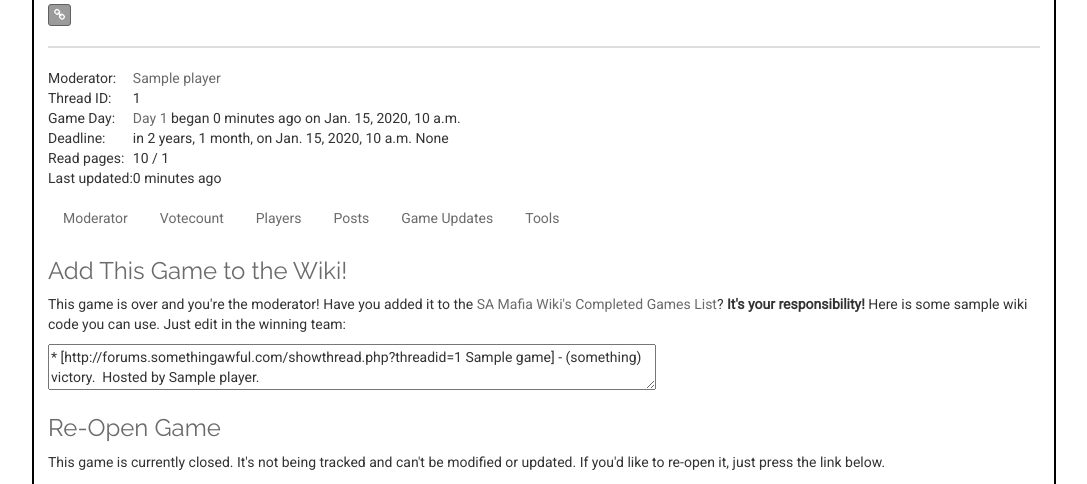
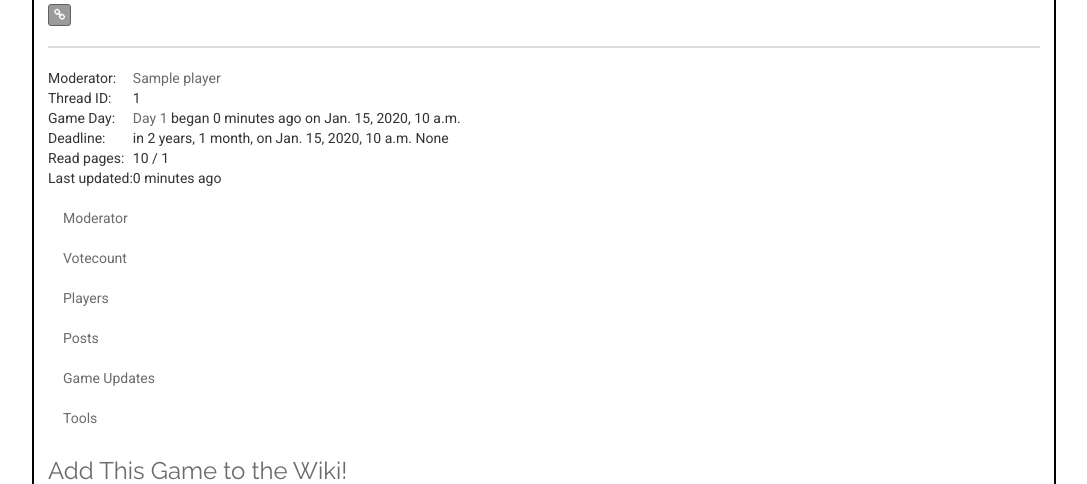
Before and after one commit to aletson/votefinder-web, a Django app: template votefinder/main/templates/game.html in a window 1280 px wide. Shown: the part 154-638 px from the top of the page, without its empty margins (96-1183 px from the left). Run offline with Django 3.2, Linux system fonts and the light colour scheme; tables that the repository leaves empty hold one stand-in row (values such as "Sample post"); the template is opened without the code that fills it: values that come from a table or form of the project are taken from there, most other values are stand-ins (such as "Sample title", 1, 10 or a date in 2020); some libraries are stand-ins or nearby versions.

Commit message:
Update game.html

```diff
--- a/votefinder/main/templates/game.html
+++ b/votefinder/main/templates/game.html
@@ -207,10 +207,10 @@
     </table><p></p>
 
     <div id="tabs">
-        <ul class="nav nav-pills">
+        <ul class="nav">
             {% if moderator %}
-                <li class="single-tab ui-tabs-selected ui-state-active"><a href="#moderator">Moderator</a></li>{% endif %}
-            <li class="single-tab{% if not moderator %} ui-tabs-selected ui-state-active{% endif %}"><a href="#votecount">Votecount</a></li>
+                <li class="single-tab active"><a href="#moderator">Moderator</a></li>{% endif %}
+            <li class="single-tab{% if not moderator %} active{% endif %}"><a href="#votecount">Votecount</a></li>
             <li class="single-tab"><a href="#players">Players</a></li>
             <li class="single-tab"><a href="#posts">Posts</a></li>
             <li class="single-tab"><a href="#updates">Game Updates</a></li>
```
